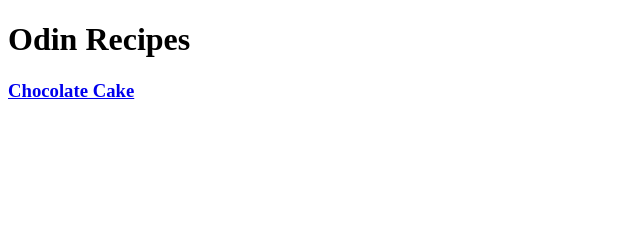
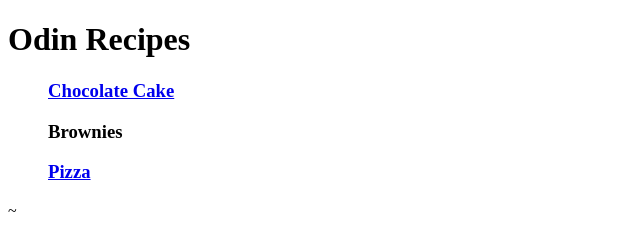
Before and after one commit to sentabi1/odin-recipes, a plain HTML site: page index.html in a window 1280 px wide. Shown: the whole page, without its empty margins (0-640 px from the left). Drawn offline with Linux system fonts and the light colour scheme.

Commit message:
Add links to brownies and pizza

```diff
--- a/index.html
+++ b/index.html
@@ -7,7 +7,12 @@
     <title>Document</title>
   </head>
   <body>
-  <h1>Odin Recipes</h1>
-    <h3><a href="./recipes/chocolate-cake.html">Chocolate Cake</a></h3>
+    <h1>Odin Recipes</h1>
+    <ol>
+      <h3><a href="./recipes/chocolate-cake.html">Chocolate Cake</a></h3>
+      <h3><a href="./recipes/brownies.html"></a>Brownies</h3>
+      <h3><a href="./recipes/pizza.html">Pizza</a></h3>
+    </ol>
   </body>
 </html>
+~
```
